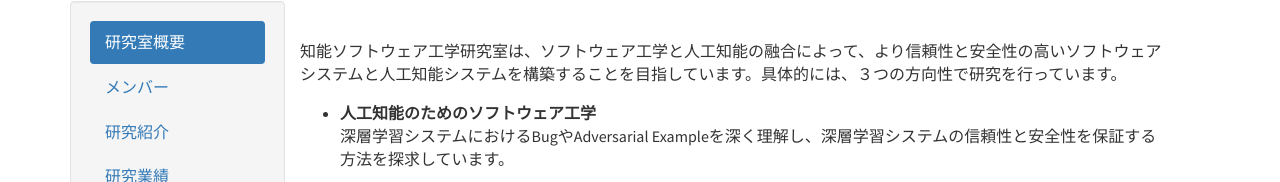
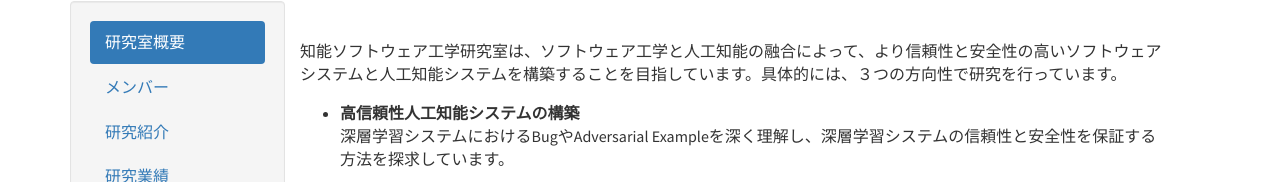
Before and after one commit to pangukaitian/pangu, a plain HTML site: page jp/index.html in a window 1280 px wide. Shown: the part 411-593 px from the top of the page. Drawn offline with nearby package versions, Linux system fonts and the light colour scheme.

Commit message:
commit information

```diff
--- a/jp/index.html
+++ b/jp/index.html
@@ -86,7 +86,7 @@
 　　　　　　　　　　　　<br>
 			<p>知能ソフトウェア工学研究室は、ソフトウェア工学と人工知能の融合によって、より信頼性と安全性の高いソフトウェアシステムと人工知能システムを構築することを目指しています。具体的には、３つの方向性で研究を行っています。</p>
 			<ul>
-			  <li><b>人工知能のためのソフトウェア工学</b><br>深層学習システムにおけるBugやAdversarial Exampleを深く理解し、深層学習システムの信頼性と安全性を保証する方法を探求しています。<br></li>
+			  <li><b>高信頼性人工知能システムの構築</b><br>深層学習システムにおけるBugやAdversarial Exampleを深く理解し、深層学習システムの信頼性と安全性を保証する方法を探求しています。<br></li>
                             <p style="margin:15px"></p>
                           <li><b>ソフトウェア構成の自動化</b><br>深層学習を用いて、プログラムコートの自動生成、プログラムのバグの自動修復などの方法を研究しています。<br></li>
                             <p style="margin:15px"></p>
```
